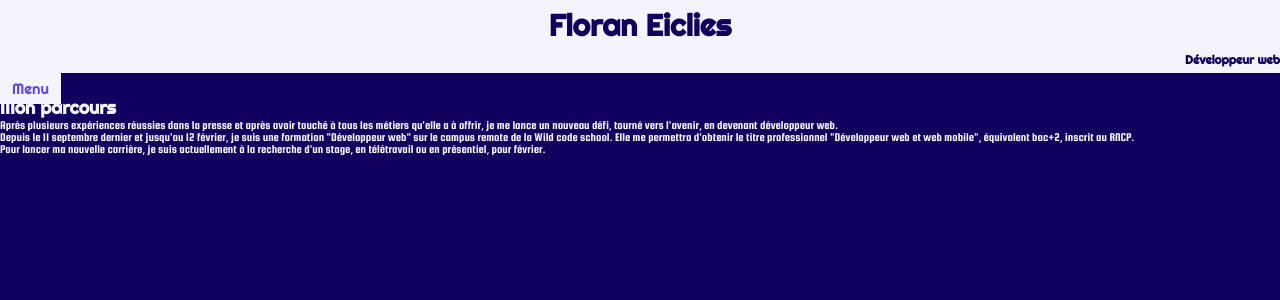
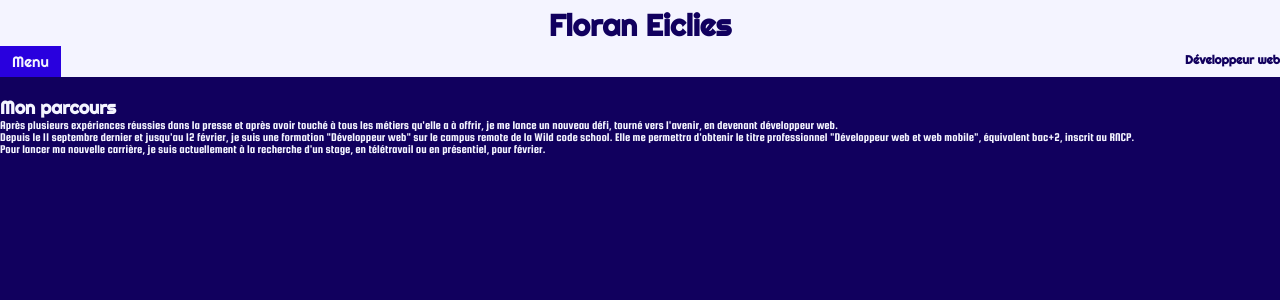
Before and after one commit to e-floran/onlinecv, a React (Create React App) app: page / in a window 1280 px wide. Shown: the top 300 px of the page. Built offline with nearby package versions, Linux system fonts and the light colour scheme.

Commit message:
fixed header display

```diff
--- a/src/components/Header.jsx
+++ b/src/components/Header.jsx
@@ -5,8 +5,8 @@ function Header(){
     return(
         <header>
             <h1>Floran Eiclies</h1>
+            <Navbar />
             <h3>Développeur web</h3>
-            <Navbar />
         </header>
     )
 }
--- a/src/style/header.css
+++ b/src/style/header.css
@@ -1,11 +1,13 @@
 header {
   width: 100%;
+  height: 6.4rem;
   margin-bottom: 1rem;
   display: flex;
   flex-flow: row wrap;
   justify-content: left;
   align-items: flex-start;
   color: var(--darkBlue);
+  background-color: var(--whitish);
 }
 
 h1,
@@ -19,16 +21,15 @@ h1 {
   text-align: center;
   font-size: 2.5rem;
   padding: 0.5rem 0 0.2rem 0;
-  background-color: var(--whitish);
 }
 h3 {
-  width: 100%;
+  width: 50%;
   text-align: right;
   font-size: 1rem;
   padding: 0.5rem 0;
-  background-color: var(--whitish);
 }
 nav {
+  width: 50%;
   margin: 0;
   padding: 0;
   display: flex;
@@ -52,9 +53,9 @@ li:hover {
 }
 
 button {
-  background-color: var(--whitish);
+  background-color: var(--midBlue);
   font-size: 1.25rem;
-  color: var(--lightBlue);
+  color: var(--whitish);
   border: none;
   padding: 0.5rem 1rem;
 }
```
